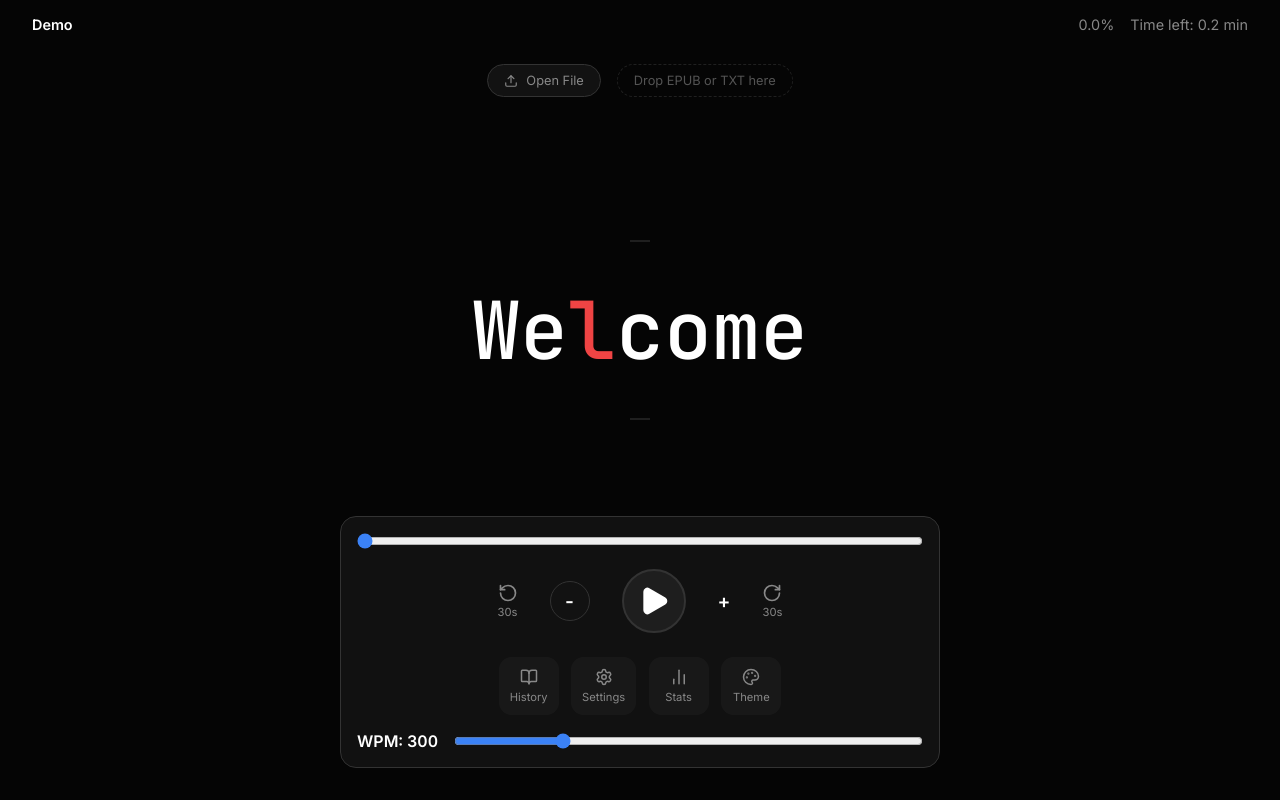
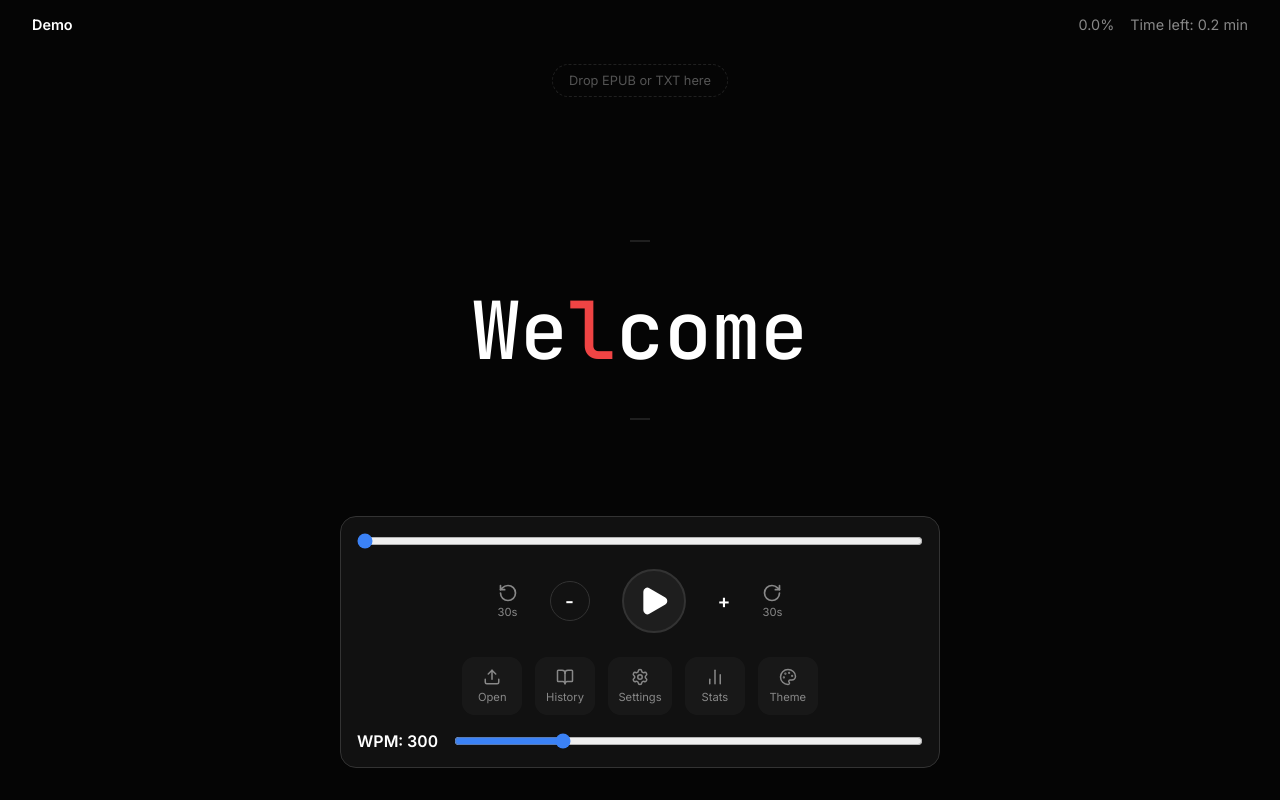
Before and after one commit to ejber-ozkan/FastReader, a React (Vite) app: page / in a window 1280 px wide. Built offline with nearby package versions, Linux system fonts and the light colour scheme.

Commit message:
feat: Implement the core FastReader application with main UI, reading logic, and user controls.

```diff
--- a/src/App.tsx
+++ b/src/App.tsx
@@ -11,7 +11,6 @@ import { useSettings } from './hooks/useSettings';
 import { parseFile } from './utils/fileLoader';
 import { saveBook, updateProgress, getRecentBooks, getBook } from './utils/storage';
 import { updateStats, incrementSessions } from './utils/stats';
-import { Upload } from 'lucide-react';
 
 const DEMO_TEXT = "Welcome to FastReader. This is a demo of the Rapid Serial Visual Presentation method. Speed reading allows you to consume content much faster than traditional reading. Try adjusting the WPM slider below to change the speed. Load an EPUB file to start reading your own books.".split(" ");
 
@@ -352,32 +351,15 @@ function App() {
         </div>
       )}
 
-      {/* File Drop / Upload Overlay only visible on main reader view */}
-      {!showHistory && !showSettings && !showStats && !showTheme && (
+      {/* File Drop / Upload Overlay only visible on main reader view - Desktop Only */}
+      {!showHistory && !showSettings && !showStats && !showTheme && !('ontouchstart' in window || navigator.maxTouchPoints > 0) && (
         <div style={{
           position: 'absolute',
           top: '4rem', /* Below header */
           display: 'flex',
-          gap: '1rem'
+          gap: '1rem',
+          pointerEvents: 'none' /* Let clicks pass through if needed, but here we just want the text */
         }}>
-          <label style={{
-            cursor: 'pointer',
-            display: 'flex',
-            alignItems: 'center',
-            gap: '0.5rem',
-            padding: '0.5rem 1rem',
-            backgroundColor: 'var(--color-surface)',
-            borderRadius: '2rem',
-            border: '1px solid var(--color-border)',
-            fontSize: '0.8rem',
-            color: 'var(--color-text-dim)',
-            transition: 'all var(--transition-fast)'
-          }}>
-            <Upload size={14} />
-            <span>Open File</span>
-            <input type="file" accept=".epub,.txt" onChange={handleFileChange} style={{ display: 'none' }} />
-          </label>
-
           <div style={{
             display: 'flex',
             alignItems: 'center',
@@ -394,6 +376,15 @@ function App() {
         </div>
       )}
 
+      {/* Hidden File Input for Button Trigger */}
+      <input
+        type="file"
+        id="hidden-file-input"
+        accept=".epub,.txt"
+        onChange={handleFileChange}
+        style={{ display: 'none' }}
+      />
+
       <div style={{
         position: 'absolute',
         bottom: '0',
@@ -409,6 +400,7 @@ function App() {
           onWpmChange={setWpm}
           progress={progress}
           onSeek={setProgress}
+          onOpenFileClick={() => document.getElementById('hidden-file-input')?.click()}
           onHistoryClick={toggleHistory}
           onSettingsClick={toggleSettings}
           onStatsClick={toggleStats}
--- a/src/components/Controls.tsx
+++ b/src/components/Controls.tsx
@@ -1,5 +1,5 @@
 import React from 'react';
-import { Play, Pause, RotateCcw, RotateCw, BookOpen, Settings, BarChart2, Palette } from 'lucide-react';
+import { Play, Pause, RotateCcw, RotateCw, BookOpen, Settings, BarChart2, Palette, Upload } from 'lucide-react';
 import styles from './Controls.module.css';
 
 interface ControlsProps {
@@ -9,6 +9,7 @@ interface ControlsProps {
     onWpmChange: (wpm: number) => void;
     progress: number;
     onSeek: (percent: number) => void;
+    onOpenFileClick?: () => void;
     onHistoryClick?: () => void;
     onSettingsClick?: () => void;
     onStatsClick?: () => void;
@@ -24,6 +25,7 @@ export const Controls: React.FC<ControlsProps> = ({
     onWpmChange,
     progress,
     onSeek,
+    onOpenFileClick,
     onHistoryClick,
     onSettingsClick,
     onStatsClick,
@@ -82,6 +84,10 @@ export const Controls: React.FC<ControlsProps> = ({
 
             {/* Function Buttons Row */}
             <div className={styles.functionRow}>
+                <button className={styles.functionBtn} title="Open File" onClick={onOpenFileClick}>
+                    <Upload size={18} />
+                    <span>Open</span>
+                </button>
                 <button className={styles.functionBtn} title="History" onClick={onHistoryClick}>
                     <BookOpen size={18} />
                     <span>History</span>
@@ -99,7 +105,6 @@ export const Controls: React.FC<ControlsProps> = ({
                     <span>Theme</span>
                 </button>
             </div>
-
             {/* WPM Control */}
             <div className={styles.wpmControl}>
                 <span className={`${styles.label} ${autoAccelPulse ? styles.pulsing : ''}`}>WPM: {wpm}</span>
```
